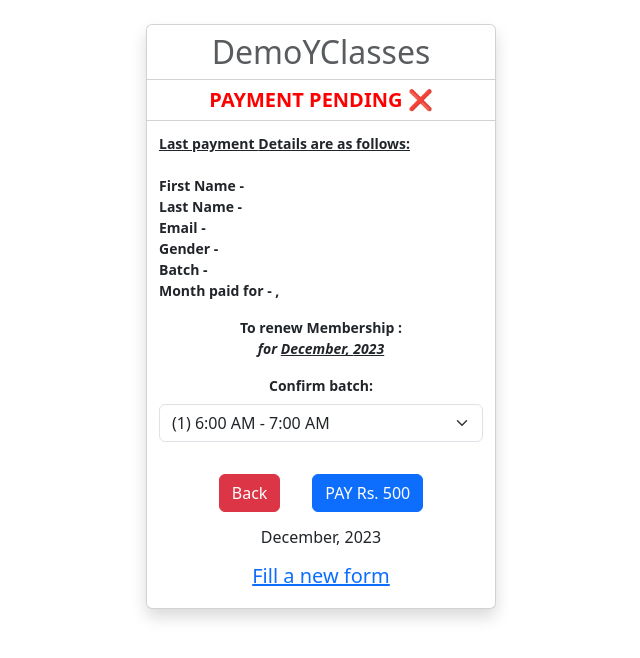
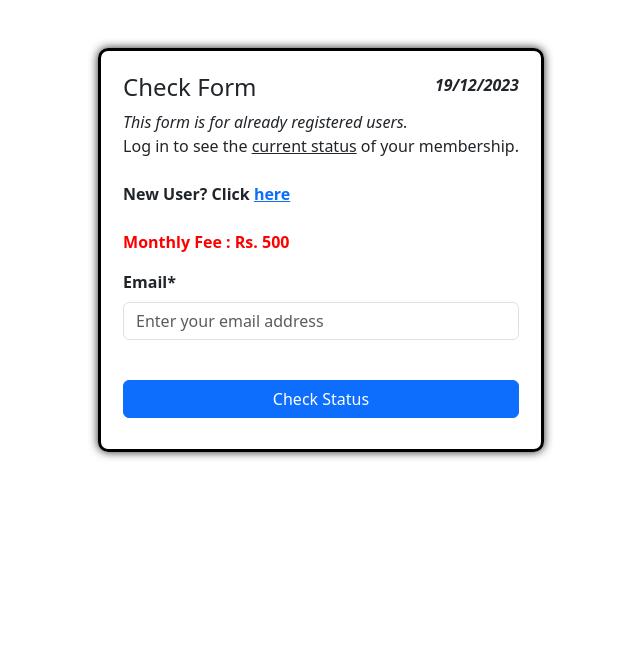
Before and after one commit to Arghyadeep7/DemoYClasses, a React (Create React App) app in the folder client/: page /check in a window 1280 px wide. Shown: the top 658 px of the page, without its empty margins (319-959 px from the left). Built offline with nearby package versions, Linux system fonts and the light colour scheme.

Commit message:
Corrected Changes

```diff
--- a/client/src/Check.js
+++ b/client/src/Check.js
@@ -97,7 +97,7 @@ const Check = () => {
 
   return (
     <div className="d-flex justify-content-center mt-5 mb-5">
-      {submitted ? (
+      {!submitted ? (
         <div className={styles.main}>
           <div className="d-flex justify-content-between">
             <h4>Check Form</h4>
```
